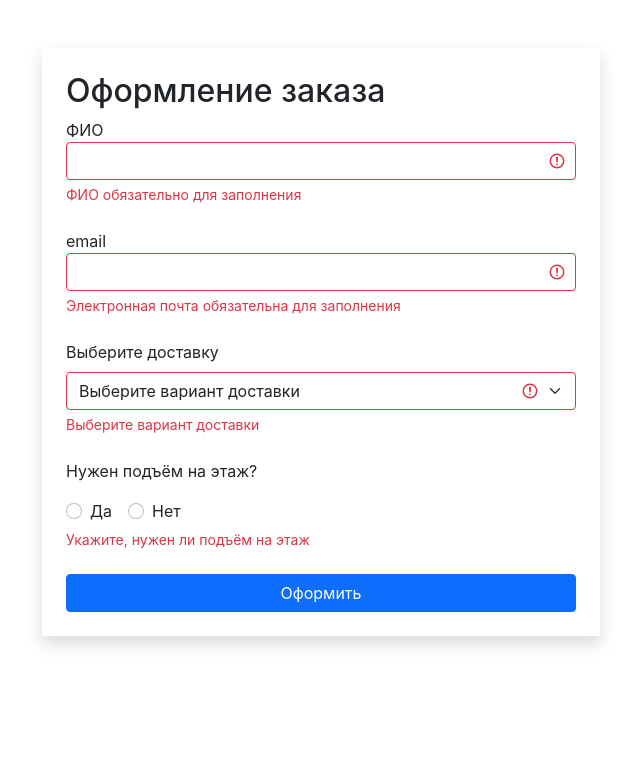
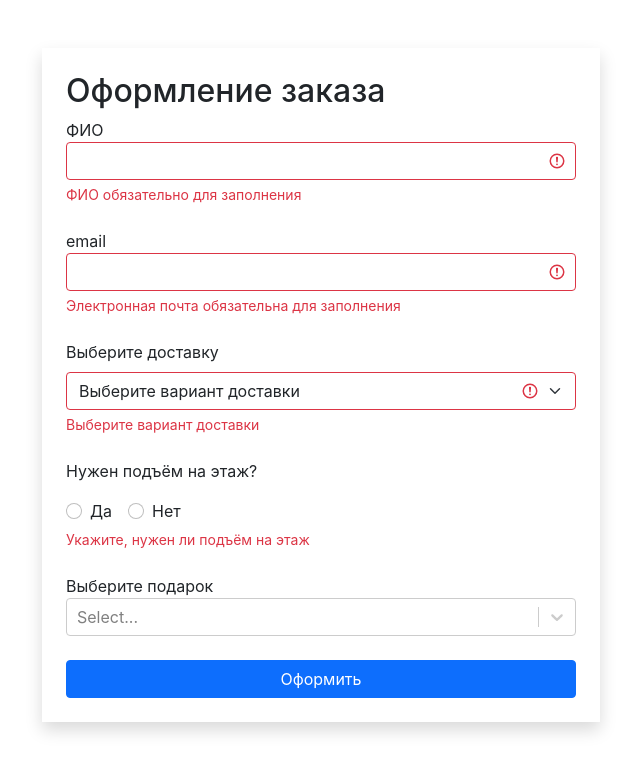
Before and after one commit to Vokadze/react-forms, a React (Create React App) app: page /order in a window 1280 px wide. Shown: the top 772 px of the page, without its empty margins (319-959 px from the left). Built offline with nearby package versions, Linux system fonts and the light colour scheme.

Commit message:
lesson10 Mutliple select

```diff
--- a/package.json
+++ b/package.json
@@ -11,6 +11,7 @@
         "react-dom": "^18.2.0",
         "react-router-dom": "^5.3.0",
         "react-scripts": "5.0.1",
+        "react-select": "^5.7.0",
         "web-vitals": "^2.1.4"
     },
     "scripts": {
--- /dev/null
+++ b/src/components/multiSelect.jsx
@@ -0,0 +1,42 @@
+import React from "react";
+import PropTypes from "prop-types";
+import Select from "react-select";
+
+const MultiSelect = ({ name, value, label, onChange, options }) => {
+    const handleChange = (values) => {
+        // Создаём фэйковое событие
+        const fakeEvent = {
+            target: { name, value: values }
+        };
+        onChange(fakeEvent);
+    };
+
+    return (
+        <div className="mb-4">
+            <label htmlFor={name}>{label}</label>
+            <Select
+                isMulti
+                options={options}
+                value={value}
+                onChange={handleChange}
+                name={name}
+                id={name}
+            />
+        </div>
+    );
+};
+
+MultiSelect.propTypes = {
+    name: PropTypes.string.isRequired,
+    value: PropTypes.array.isRequired,
+    label: PropTypes.string.isRequired,
+    onChange: PropTypes.func.isRequired,
+    options: PropTypes.arrayOf(
+        PropTypes.shape({
+            label: PropTypes.string.isRequired,
+            value: PropTypes.string.isRequired
+        })
+    )
+};
+
+export default MultiSelect;
--- a/src/components/order-form/fieldsOptions.js
+++ b/src/components/order-form/fieldsOptions.js
@@ -8,3 +8,9 @@ export const needLiftFloorOptions = [
     { label: "Да", value: "yes" },
     { label: "Нет", value: "no" }
 ];
+
+export const giftList = [
+    { label: "Скидка 3%", value: "1" },
+    { label: "Книга", value: "2" },
+    { label: "Бесплатный подъём на этаж", value: "3" }
+];
--- a/src/components/order-form/orderForm.jsx
+++ b/src/components/order-form/orderForm.jsx
@@ -3,16 +3,22 @@ import FormLayout from "../formLayout";
 import TextField from "../textField";
 import SelectField from "../selectField";
 import RadioField from "./radioField";
+import MultiSelect from "../multiSelect";
 import { validate } from "../../utils/validator";
 import { validationSchema } from "./validationSchema";
-import { deliveryTypeList, needLiftFloorOptions } from "./fieldsOptions";
+import {
+    deliveryTypeList,
+    needLiftFloorOptions,
+    giftList
+} from "./fieldsOptions";
 
 const OrderForm = () => {
     const [values, setValues] = useState({
         fio: "",
         email: "",
         deliveryType: "",
-        needLiftFloor: ""
+        needLiftFloor: "",
+        giftst: []
     });
     const [errors, setErrors] = useState({});
 
@@ -26,6 +32,7 @@ const OrderForm = () => {
     };
 
     const handleChange = (e) => {
+        console.log(e);
         const { value, name } = e.target;
         setValues((prev) => ({ ...prev, [name]: value }));
     };
@@ -71,6 +78,13 @@ const OrderForm = () => {
                     onChange={handleChange}
                     error={errors.needLiftFloor}
                 />
+                <MultiSelect
+                    options={giftList}
+                    onChange={handleChange}
+                    value={values.giftst}
+                    name="giftst"
+                    label="Выберите подарок"
+                />
                 <button className="btn btn-primary w-100 mx-auto" type="submit">
                     Оформить
                 </button>
```
Also changed, not shown: 1 other file (tests, documents, lock files or other folders).
